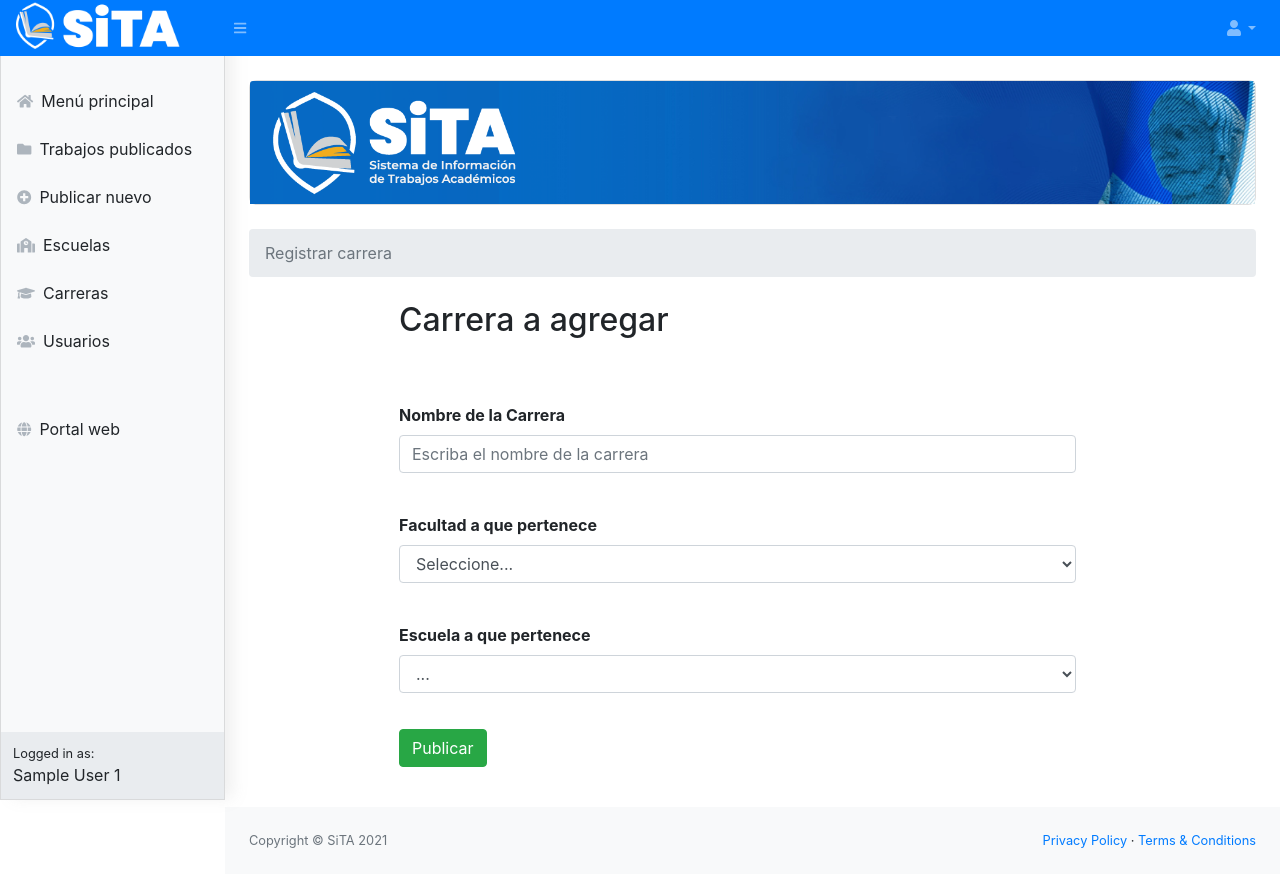
After one commit to alanaquino/sita_app, a Flask app: page /agregar_carrera in a window 1280 px wide. The commit adds this page. Run offline with Flask 2, Linux system fonts and the light colour scheme; the visitor is signed in with stand-in values (Sample User, id 1); data that the repository does not hold is empty; some libraries are stand-ins or nearby versions.

Commit message:
Retoques finales

```diff
--- a/main.py
+++ b/main.py
@@ -4,10 +4,8 @@ import MySQLdb.cursors
 import os
 import re
 
-
 # Create the application.
 app = Flask(__name__)
-
 
 app.secret_key = 'your secret key'
 
@@ -16,7 +14,7 @@ app.config['MYSQL_USER'] = 'rotary40_uasd'
 app.config['MYSQL_PASSWORD'] = 'FE7Elmxa*)y&'
 app.config['MYSQL_DB'] = 'rotary40_uasd'
 app.config['MYSQL_CURSORCLASS'] = 'DictCursor'
-app.config['UPLOAD_PATH'] = 'uploads'
+app.config['UPLOAD_PATH'] = 'static/uploads'
 
 mysql = MySQL(app)
 
@@ -24,7 +22,8 @@ mysql = MySQL(app)
 @app.route('/')
 def index():
     cursor = mysql.connection.cursor(MySQLdb.cursors.DictCursor)
-    cursor.execute('SELECT * FROM Trabajo_Academico INNER JOIN Nivel_Trabajo ON  Trabajo_Academico.id_nivel_trabajo = Nivel_Trabajo.id_nivel_trabajo INNER JOIN Tipo_Trabajo ON  Trabajo_Academico.id_tipo_trabajo = Tipo_Trabajo.id_tipo_trabajo INNER JOIN Recinto ON  Trabajo_Academico.id_recinto = Recinto.id_recinto INNER JOIN Facultad ON Trabajo_Academico.id_facultad = Facultad.id_facultad INNER JOIN Escuela ON Trabajo_Academico.id_escuela = Escuela.id_escuela INNER JOIN Carrera ON Trabajo_Academico.id_carrera = Carrera.id_carrera ORDER BY fecha_publicacion DESC LIMIT 3')
+    cursor.execute(
+        'SELECT * FROM Trabajo_Academico INNER JOIN Nivel_Trabajo ON  Trabajo_Academico.id_nivel_trabajo = Nivel_Trabajo.id_nivel_trabajo INNER JOIN Tipo_Trabajo ON  Trabajo_Academico.id_tipo_trabajo = Tipo_Trabajo.id_tipo_trabajo INNER JOIN Recinto ON  Trabajo_Academico.id_recinto = Recinto.id_recinto INNER JOIN Facultad ON Trabajo_Academico.id_facultad = Facultad.id_facultad INNER JOIN Escuela ON Trabajo_Academico.id_escuela = Escuela.id_escuela INNER JOIN Carrera ON Trabajo_Academico.id_carrera = Carrera.id_carrera ORDER BY fecha_publicacion DESC LIMIT 3')
     trabajos = cursor.fetchall()
     cursor.execute('SELECT * FROM Estudiante')
     estudiantes = cursor.fetchall()
@@ -36,13 +35,16 @@ def publicaciones():
     cursor = mysql.connection.cursor(MySQLdb.cursors.DictCursor)
     cursor.execute('SELECT COUNT(*) FROM Trabajo_Academico')
     total = cursor.fetchone()
-    cursor.execute('SELECT * FROM Trabajo_Academico INNER JOIN Nivel_Trabajo ON  Trabajo_Academico.id_nivel_trabajo = Nivel_Trabajo.id_nivel_trabajo INNER JOIN Tipo_Trabajo ON  Trabajo_Academico.id_tipo_trabajo = Tipo_Trabajo.id_tipo_trabajo INNER JOIN Recinto ON  Trabajo_Academico.id_recinto = Recinto.id_recinto INNER JOIN Facultad ON Trabajo_Academico.id_facultad = Facultad.id_facultad INNER JOIN Escuela ON Trabajo_Academico.id_escuela = Escuela.id_escuela INNER JOIN Carrera ON Trabajo_Academico.id_carrera = Carrera.id_carrera ORDER BY fecha_publicacion DESC')
+    cursor.execute(
+        'SELECT * FROM Trabajo_Academico INNER JOIN Nivel_Trabajo ON  Trabajo_Academico.id_nivel_trabajo = Nivel_Trabajo.id_nivel_trabajo INNER JOIN Tipo_Trabajo ON  Trabajo_Academico.id_tipo_trabajo = Tipo_Trabajo.id_tipo_trabajo INNER JOIN Recinto ON  Trabajo_Academico.id_recinto = Recinto.id_recinto INNER JOIN Facultad ON Trabajo_Academico.id_facultad = Facultad.id_facultad INNER JOIN Escuela ON Trabajo_Academico.id_escuela = Escuela.id_escuela INNER JOIN Carrera ON Trabajo_Academico.id_carrera = Carrera.id_carrera ORDER BY fecha_publicacion DESC')
     trabajos = cursor.fetchall()
     cursor.execute('SELECT * FROM Estudiante')
     estudiantes = cursor.fetchall()
-    cursor.execute('SELECT Facultad.nombre_facultad as Facultad, COUNT(Trabajo_Academico.id_facultad) as Total FROM Trabajo_Academico INNER JOIN Facultad ON Trabajo_Academico.id_facultad = Facultad.id_facultad GROUP BY Facultad.id_facultad ORDER BY COUNT(Trabajo_Academico.id_facultad) DESC')
+    cursor.execute(
+        'SELECT Facultad.nombre_facultad as Facultad, COUNT(Trabajo_Academico.id_facultad) as Total FROM Trabajo_Academico INNER JOIN Facultad ON Trabajo_Academico.id_facultad = Facultad.id_facultad GROUP BY Facultad.id_facultad ORDER BY COUNT(Trabajo_Academico.id_facultad) DESC')
     estadisticas = cursor.fetchall()
-    return render_template('publicaciones.html', trabajos=trabajos, estudiantes=estudiantes, total=total, estadisticas=estadisticas)
+    return render_template('publicaciones.html', trabajos=trabajos, estudiantes=estudiantes, total=total,
+                           estadisticas=estadisticas)
 
 
 @app.route('/buscar', methods=['GET', 'POST'])
@@ -53,7 +55,8 @@ def buscar():
         query2 = "SELECT COUNT(*) FROM Trabajo_Academico WHERE titulo_trabajo LIKE '%{}%'".format(search_term)
         cursor.execute(query2)
         total = cursor.fetchone()
-        query = "SELECT * FROM Trabajo_Academico INNER JOIN Nivel_Trabajo ON  Trabajo_Academico.id_nivel_trabajo = Nivel_Trabajo.id_nivel_trabajo INNER JOIN Tipo_Trabajo ON  Trabajo_Academico.id_tipo_trabajo = Tipo_Trabajo.id_tipo_trabajo INNER JOIN Recinto ON  Trabajo_Academico.id_recinto = Recinto.id_recinto INNER JOIN Facultad ON Trabajo_Academico.id_facultad = Facultad.id_facultad INNER JOIN Escuela ON Trabajo_Academico.id_escuela = Escuela.id_escuela INNER JOIN Carrera ON Trabajo_Academico.id_carrera = Carrera.id_carrera WHERE titulo_trabajo LIKE '%{}%'".format(search_term)
+        query = "SELECT * FROM Trabajo_Academico INNER JOIN Nivel_Trabajo ON  Trabajo_Academico.id_nivel_trabajo = Nivel_Trabajo.id_nivel_trabajo INNER JOIN Tipo_Trabajo ON  Trabajo_Academico.id_tipo_trabajo = Tipo_Trabajo.id_tipo_trabajo INNER JOIN Recinto ON  Trabajo_Academico.id_recinto = Recinto.id_recinto INNER JOIN Facultad ON Trabajo_Academico.id_facultad = Facultad.id_facultad INNER JOIN Escuela ON Trabajo_Academico.id_escuela = Escuela.id_escuela INNER JOIN Carrera ON Trabajo_Academico.id_carrera = Carrera.id_carrera WHERE titulo_trabajo LIKE '%{}%'".format(
+            search_term)
         cursor.execute(query)
         result = cursor.fetchall()
         cursor.execute('SELECT * FROM Estudiante')
@@ -61,17 +64,19 @@ def buscar():
         cursor.execute(
             'SELECT Facultad.nombre_facultad as Facultad, COUNT(Trabajo_Academico.id_facultad) as Total FROM Trabajo_Academico INNER JOIN Facultad ON Trabajo_Academico.id_facultad = Facultad.id_facultad GROUP BY Facultad.id_facultad ORDER BY COUNT(Trabajo_Academico.id_facultad) DESC')
         estadisticas = cursor.fetchall()
-        return render_template("buscar.html", trabajos=result, estudiantes=estudiantes, estadisticas=estadisticas, total=total, search_term=search_term)
+        return render_template("buscar.html", trabajos=result, estudiantes=estudiantes, estadisticas=estadisticas,
+                               total=total, search_term=search_term)
     else:
         return render_template("publicaciones.html")
-
 
 
 @app.route('/ver_publicacion/<id_trabajo>')
 def publicacion(id_trabajo):
     id_trabajo = id_trabajo
     cursor = mysql.connection.cursor(MySQLdb.cursors.DictCursor)
-    cursor.execute('SELECT * FROM Trabajo_Academico INNER JOIN Nivel_Trabajo ON  Trabajo_Academico.id_nivel_trabajo = Nivel_Trabajo.id_nivel_trabajo INNER JOIN Tipo_Trabajo ON  Trabajo_Academico.id_tipo_trabajo = Tipo_Trabajo.id_tipo_trabajo INNER JOIN Recinto ON  Trabajo_Academico.id_recinto = Recinto.id_recinto INNER JOIN Facultad ON Trabajo_Academico.id_facultad = Facultad.id_facultad INNER JOIN Escuela ON Trabajo_Academico.id_escuela = Escuela.id_escuela INNER JOIN Carrera ON Trabajo_Academico.id_carrera = Carrera.id_carrera WHERE id_trabajo  = %s', (id_trabajo,))
+    cursor.execute(
+        'SELECT * FROM Trabajo_Academico INNER JOIN Nivel_Trabajo ON  Trabajo_Academico.id_nivel_trabajo = Nivel_Trabajo.id_nivel_trabajo INNER JOIN Tipo_Trabajo ON  Trabajo_Academico.id_tipo_trabajo = Tipo_Trabajo.id_tipo_trabajo INNER JOIN Recinto ON  Trabajo_Academico.id_recinto = Recinto.id_recinto INNER JOIN Facultad ON Trabajo_Academico.id_facultad = Facultad.id_facultad INNER JOIN Escuela ON Trabajo_Academico.id_escuela = Escuela.id_escuela INNER JOIN Carrera ON Trabajo_Academico.id_carrera = Carrera.id_carrera WHERE id_trabajo  = %s',
+        (id_trabajo,))
     trabajo = cursor.fetchone()
     cursor.execute('SELECT * FROM Estudiante')
     estudiantes = cursor.fetchall()
@@ -129,7 +134,8 @@ def ver_trabajos():
         # User is loggedin show them the admin page
         # We need all the account info for the user so we can display it on the profile page
         cursor = mysql.connection.cursor(MySQLdb.cursors.DictCursor)
-        cursor.execute('SELECT * FROM Trabajo_Academico INNER JOIN Nivel_Trabajo ON  Trabajo_Academico.id_nivel_trabajo = Nivel_Trabajo.id_nivel_trabajo INNER JOIN Tipo_Trabajo ON  Trabajo_Academico.id_tipo_trabajo = Tipo_Trabajo.id_tipo_trabajo INNER JOIN Recinto ON  Trabajo_Academico.id_recinto = Recinto.id_recinto INNER JOIN Facultad ON Trabajo_Academico.id_facultad = Facultad.id_facultad INNER JOIN Escuela ON Trabajo_Academico.id_escuela = Escuela.id_escuela INNER JOIN Carrera ON Trabajo_Academico.id_carrera = Carrera.id_carrera ORDER BY fecha_publicacion DESC')
+        cursor.execute(
+            'SELECT * FROM Trabajo_Academico INNER JOIN Nivel_Trabajo ON  Trabajo_Academico.id_nivel_trabajo = Nivel_Trabajo.id_nivel_trabajo INNER JOIN Tipo_Trabajo ON  Trabajo_Academico.id_tipo_trabajo = Tipo_Trabajo.id_tipo_trabajo INNER JOIN Recinto ON  Trabajo_Academico.id_recinto = Recinto.id_recinto INNER JOIN Facultad ON Trabajo_Academico.id_facultad = Facultad.id_facultad INNER JOIN Escuela ON Trabajo_Academico.id_escuela = Escuela.id_escuela INNER JOIN Carrera ON Trabajo_Academico.id_carrera = Carrera.id_carrera ORDER BY fecha_publicacion DESC')
         trabajos = cursor.fetchall()
         cursor.execute('SELECT * FROM Estudiante')
         estudiantes = cursor.fetchall()
@@ -146,21 +152,23 @@ def ver_trabajo(id_trabajo):
     if 'loggedin' in session:
         # We need all the account info for the user so we can display it on the profile page
         cursor = mysql.connection.cursor(MySQLdb.cursors.DictCursor)
-        cursor.execute('SELECT * FROM Trabajo_Academico INNER JOIN Nivel_Trabajo ON  Trabajo_Academico.id_nivel_trabajo = Nivel_Trabajo.id_nivel_trabajo INNER JOIN Tipo_Trabajo ON  Trabajo_Academico.id_tipo_trabajo = Tipo_Trabajo.id_tipo_trabajo INNER JOIN Recinto ON  Trabajo_Academico.id_recinto = Recinto.id_recinto INNER JOIN Facultad ON Trabajo_Academico.id_facultad = Facultad.id_facultad INNER JOIN Escuela ON Trabajo_Academico.id_escuela = Escuela.id_escuela INNER JOIN Carrera ON Trabajo_Academico.id_carrera = Carrera.id_carrera INNER JOIN Cuenta_Usuario ON Trabajo_Academico.registrado_por = Cuenta_Usuario.id_usuario WHERE id_trabajo  = %s',(id_trabajo,))
+        cursor.execute(
+            'SELECT * FROM Trabajo_Academico INNER JOIN Nivel_Trabajo ON  Trabajo_Academico.id_nivel_trabajo = Nivel_Trabajo.id_nivel_trabajo INNER JOIN Tipo_Trabajo ON  Trabajo_Academico.id_tipo_trabajo = Tipo_Trabajo.id_tipo_trabajo INNER JOIN Recinto ON  Trabajo_Academico.id_recinto = Recinto.id_recinto INNER JOIN Facultad ON Trabajo_Academico.id_facultad = Facultad.id_facultad INNER JOIN Escuela ON Trabajo_Academico.id_escuela = Escuela.id_escuela INNER JOIN Carrera ON Trabajo_Academico.id_carrera = Carrera.id_carrera INNER JOIN Cuenta_Usuario ON Trabajo_Academico.registrado_por = Cuenta_Usuario.id_usuario WHERE id_trabajo  = %s',
+            (id_trabajo,))
         trabajo = cursor.fetchone()
         cursor.execute('SELECT * FROM Estudiante')
         estudiantes = cursor.fetchall()
         cursor.execute('SELECT * FROM Asesor')
         asesores = cursor.fetchall()
         # Show the profile page with account info
-        return render_template("ver_trabajo.html", nombre=session['nombre'], apellidos=session['apellidos'], trabajo=trabajo, estudiantes=estudiantes, asesores=asesores)
+        return render_template("ver_trabajo.html", nombre=session['nombre'], apellidos=session['apellidos'],
+                               trabajo=trabajo, estudiantes=estudiantes, asesores=asesores)
     # User is not loggedin redirect to login page
     return redirect(url_for('login'))
 
 
 @app.route('/registrar_trabajo', methods=['GET', 'POST'])
 def registrar_trabajo():
-
     if 'loggedin' in session:
         cursor = mysql.connection.cursor(MySQLdb.cursors.DictCursor)
         cursor.execute('SELECT * FROM Recinto')
@@ -231,7 +239,7 @@ def registrar_trabajo():
                 mysql.connection.commit()
                 x = x + 1
 
-            msg = "😊 !Trabajo registrado exitosamente!"
+            msg = "✔️!Trabajo registrado exitosamente!"
 
         return render_template('registrar_trabajo.html', nombre=session['nombre'], apellidos=session['apellidos'],
                                recintos=recintos, facultades=facultades, msg=msg)
@@ -241,29 +249,30 @@ def registrar_trabajo():
 
 @app.route('/get_escuelas/<id_facultad>')
 def get_escuelas(id_facultad):
-        cur = mysql.connection.cursor(MySQLdb.cursors.DictCursor)
-        result = cur.execute("SELECT * FROM Escuela WHERE id_facultad = %s", [id_facultad])
-        escuelas = cur.fetchall()
-        escuelaArray = []
-        for escuela in escuelas:
-            escuelaObj = {
-                'id_escuela': escuela['id_escuela'],
-                'nombre_escuela': escuela['nombre_escuela']}
-            escuelaArray.append(escuelaObj)
-        return jsonify({'facultad_escuela': escuelaArray})
+    cur = mysql.connection.cursor(MySQLdb.cursors.DictCursor)
+    result = cur.execute("SELECT * FROM Escuela WHERE id_facultad = %s", [id_facultad])
+    escuelas = cur.fetchall()
+    escuelaArray = []
+    for escuela in escuelas:
+        escuelaObj = {
+            'id_escuela': escuela['id_escuela'],
+            'nombre_escuela': escuela['nombre_escuela']}
+        escuelaArray.append(escuelaObj)
+    return jsonify({'facultad_escuela': escuelaArray})
+
 
 @app.route('/get_carreras/<id_escuela>')
 def get_carreras(id_escuela):
-        cur = mysql.connection.cursor(MySQLdb.cursors.DictCursor)
-        result = cur.execute("SELECT * FROM Carrera WHERE id_escuela = %s", [id_escuela])
-        carreras = cur.fetchall()
-        carreraArray = []
-        for carrera in carreras:
-            carreraObj = {
-                'id_carrera': carrera['id_carrera'],
-                'nombre_carrera': carrera['nombre_carrera']}
-            carreraArray.append(carreraObj)
-        return jsonify({'listacarreras': carreraArray})
+    cur = mysql.connection.cursor(MySQLdb.cursors.DictCursor)
+    result = cur.execute("SELECT * FROM Carrera WHERE id_escuela = %s", [id_escuela])
+    carreras = cur.fetchall()
+    carreraArray = []
+    for carrera in carreras:
+        carreraObj = {
+            'id_carrera': carrera['id_carrera'],
+            'nombre_carrera': carrera['nombre_carrera']}
+        carreraArray.append(carreraObj)
+    return jsonify({'listacarreras': carreraArray})
 
 
 @app.route('/ver_escuelas')
@@ -272,7 +281,8 @@ def ver_escuelas():
         cursor = mysql.connection.cursor(MySQLdb.cursors.DictCursor)
         cursor.execute('SELECT * FROM Escuela inner join Facultad WHERE Escuela.id_facultad = Facultad.id_facultad')
         escuelas = cursor.fetchall()
-        return render_template('ver_escuelas.html', nombre=session['nombre'], apellidos=session['apellidos'], escuelas=escuelas)
+        return render_template('ver_escuelas.html', nombre=session['nombre'], apellidos=session['apellidos'],
+                               escuelas=escuelas)
     # User is not loggedin redirect to login page
     return redirect(url_for('login'))
 
@@ -285,7 +295,35 @@ def ver_carreras():
         cursor.execute('SELECT * FROM Carrera inner join Escuela WHERE Carrera.id_escuela = Escuela.id_escuela')
         carreras = cursor.fetchall()
         # Show the profile page with account info
-        return render_template("ver_carreras.html", nombre=session['nombre'], apellidos=session['apellidos'], carreras=carreras)
+        return render_template("ver_carreras.html", nombre=session['nombre'], apellidos=session['apellidos'],
+                               carreras=carreras)
+    # User is not loggedin redirect to login page
+    return redirect(url_for('login'))
+
+
+@app.route('/agregar_carrera', methods=['GET', 'POST'])
+def agregar_carrera():
+    if 'loggedin' in session:
+        cursor = mysql.connection.cursor(MySQLdb.cursors.DictCursor)
+        cursor.execute("SELECT * FROM Facultad")
+        facultades = cursor.fetchall()
+        msg = ''
+        # Si se envía el formulario
+        if request.method == 'POST':
+            nombre_carrera = request.form['nombre_carrera']
+            id_escuela = request.form['escuela']
+
+            cursor.execute('INSERT INTO Carrera (nombre_carrera, id_escuela) VALUES (%s, %s)',
+                           (nombre_carrera, id_escuela,))
+            mysql.connection.commit()
+
+            msg = "✔️!Carrera registrada exitosamente!"
+        elif request.method == 'POST':
+            # Form is empty... (no POST data)
+            msg = 'Please fill out the form!'
+        # Show registration form with message (if any)
+        return render_template('agregar_carrera.html', nombre=session['nombre'], apellidos=session['apellidos'],
+                               facultades=facultades, msg=msg)
     # User is not loggedin redirect to login page
     return redirect(url_for('login'))
 
@@ -294,9 +332,11 @@ def ver_carreras():
 def ver_usuarios():
     if 'loggedin' in session:
         cursor = mysql.connection.cursor(MySQLdb.cursors.DictCursor)
-        cursor.execute("SELECT * FROM Cuenta_Usuario INNER JOIN Recinto WHERE Cuenta_Usuario.id_recinto = Recinto.id_recinto")
+        cursor.execute(
+            "SELECT * FROM Cuenta_Usuario INNER JOIN Recinto WHERE Cuenta_Usuario.id_recinto = Recinto.id_recinto")
         usuarios = cursor.fetchall()
-        return render_template('ver_usuarios.html', nombre=session['nombre'], apellidos=session['apellidos'], usuarios=usuarios)
+        return render_template('ver_usuarios.html', nombre=session['nombre'], apellidos=session['apellidos'],
+                               usuarios=usuarios)
     # User is not loggedin redirect to login page
     return redirect(url_for('login'))
 
@@ -307,7 +347,9 @@ def perfil():
     if 'loggedin' in session:
         # We need all the account info for the user so we can display it on the profile page
         cursor = mysql.connection.cursor(MySQLdb.cursors.DictCursor)
-        cursor.execute('SELECT * FROM Cuenta_Usuario INNER JOIN Recinto ON Cuenta_Usuario.id_recinto = Recinto.id_recinto WHERE id_usuario = %s', (session['id_usuario'],))
+        cursor.execute(
+            'SELECT * FROM Cuenta_Usuario INNER JOIN Recinto ON Cuenta_Usuario.id_recinto = Recinto.id_recinto WHERE id_usuario = %s',
+            (session['id_usuario'],))
         usuarios = cursor.fetchall()
         # Show the profile page with account info
         return render_template('perfil.html', usuarios=usuarios)
--- /dev/null
+++ b/templates/agregar_carrera.html
@@ -0,0 +1,92 @@
+{% extends 'base_admin.html' %}
+
+
+{% block title %}Agregar carrera{% endblock %}
+
+{% block head %}
+{{ super() }}
+
+
+{% endblock %}
+
+
+{% block main %}
+<h1 class="mt-4"></h1>
+<div class="container-fluid">
+    <div class="card mb-4">
+        <img class="card-img-top" src="static/img/sita-bg.png" alt="Logo SiTA">
+    </div>
+    <h1 class="mt-4"></h1>
+    <ol class="breadcrumb mb-4">
+        <li class="breadcrumb-item active">Registrar carrera</li>
+    </ol>
+
+    <div class="contenido-pagina">
+
+        <form action="{{ url_for('agregar_carrera') }}" method="post" name="add_trabajo" id="add_trabajo">
+
+        <div>
+            <h3 style='color:green;'>{{ msg }}</h3>
+        </div>
+
+                <h2 style="margin-bottom: 2.5rem;">Carrera a agregar</h2>
+
+                <div class="form-group">
+                    <label for="nombre_carrera" class="font-weight-bold mt-4">Nombre de la Carrera</label>
+                    <input type="text" class="form-control" id="nombre_carrera" name="nombre_carrera" placeholder="Escriba el nombre de la carrera" required>
+                </div>
+
+                <div class="form-group">
+                    <label for="facultad" class="font-weight-bold mt-4">Facultad a que pertenece</label>
+                    <select class="form-control" id="facultad" name="facultad" required>
+                        <option disabled selected>Seleccione...</option>
+                        {% for facultad in facultades %}
+                            <option value="{{ facultad['id_facultad'] }}">{{ facultad['nombre_facultad'] }}</option>
+                        {% endfor %}
+                    </select>
+                </div>
+
+                <div class="form-group">
+                    <label for="escuela" class="font-weight-bold mt-4">Escuela a que pertenece</label>
+                    <select class="form-control" id="escuela" name="escuela" required>
+                        <option disabled selected>...</option>
+                    </select>
+                </div>
+
+            <div style="overflow:auto;">
+                <div style="float:left; margin-top: 20px; margin-bottom: 40px;">
+                    <input class="btn btn-success" type="submit" value="Publicar" id="postBtn">
+                </div>
+            </div>
+        </form>
+    </div>
+</div>
+
+{% endblock %}
+
+{% block js %}
+{{ super() }}
+
+
+<script>
+facultad_select = document.getElementById('facultad');
+escuela_select = document.getElementById('escuela');
+
+facultad_select.onchange = function(){
+ facultad = facultad_select.value;
+ fetch('get_escuelas/' + facultad).then(function(response){
+  response.json().then(function(data) {
+   optionHTML = '';
+   for (escuela of data.facultad_escuela) {
+    optionHTML += '<option value="' + escuela.id_escuela +'">' + escuela.nombre_escuela + '</option>'
+   }
+   escuela_select.innerHTML = optionHTML;
+  });
+ });
+}
+</script>
+
+
+{% endblock %}
+
+{% block user %}{{ nombre }} {{ apellidos }}{% endblock %}
--- a/templates/base.html
+++ b/templates/base.html
@@ -110,7 +110,7 @@
 <script>
   function relocate_home()
   {
-       location.href = "{{url_for('registrar_trabajo')}}";
+       location.href = "{{ url_for('registrar_trabajo') }}";
   }
 
 </script>
--- a/templates/index.html
+++ b/templates/index.html
@@ -29,9 +29,9 @@
             <div class="select-form">
                <div class="select-itms">
                   <select name="select" id="select1">
-                     <option value="">Todos</option>
-                     <option value="">Grado</option>
-                     <option value="">Maestría</option>
+                     <option value="0">Todos</option>
+                     <option value="1">Grado</option>
+                     <option value="2">Postgrado</option>
                   </select>
                </div>
             </div>
--- a/templates/ver_carreras.html
+++ b/templates/ver_carreras.html
@@ -15,6 +15,7 @@
     <li class="breadcrumb-item active">Carreras</li>
   </ol>
 
+  <a href="{{url_for('agregar_carrera')}}" type="button" class="btn btn-outline-primary" style="margin-bottom: 20px;"> <i class="fas fa-plus"></i> Agregar nueva carrera</a>
 
   <div class="card mb-4">
     <div class="card-body">
--- a/templates/ver_publicacion.html
+++ b/templates/ver_publicacion.html
@@ -146,7 +146,7 @@
               {% if trabajo['archivo_adjunto'] is none %}
                 No se han cargado documentos a este trabajo académico.
               {% else %}
-                <a href="/uploads/{{ trabajo['archivo_adjunto'] }}">
+                <a href="{{ url_for('static', filename='uploads/' + trabajo['archivo_adjunto']) }}">
                    <i class="fas fa-paperclip"></i> {{ trabajo['archivo_adjunto'] }}
                 </a>
               {%endif %}
--- a/templates/ver_trabajo.html
+++ b/templates/ver_trabajo.html
@@ -127,7 +127,7 @@
               {% if trabajo['archivo_adjunto'] is none %}
                 No se han cargado documentos a este trabajo académico.
               {% else %}
-                <a href="/uploads/{{ trabajo['archivo_adjunto'] }}">
+                <a href="{{ url_for('static', filename='uploads/' + trabajo['archivo_adjunto']) }}">
                    <i class="fas fa-paperclip"></i> {{ trabajo['archivo_adjunto'] }}
                 </a>
               {%endif %}
--- a/templates/ver_trabajos.html
+++ b/templates/ver_trabajos.html
@@ -11,7 +11,7 @@
   </div>
   <h1 class="mt-4"></h1>
   <ol class="breadcrumb mb-4">
-    <li class="breadcrumb-item"><a href="{{url_for('admin')}}">Inicio</a></li>
+    <li class="breadcrumb-item"><a href="{{ url_for('admin') }}">Inicio</a></li>
     <li class="breadcrumb-item active">Trabajos académicos</li>
   </ol>
 
```
Also changed, not shown: static/css/style.css (+13 -0 lines), templates/admin.html (+7 -23 lines), templates/publicaciones.html (+62 -24 lines), static/img/BANNER_250x250.jpg (added), 2 other files.
